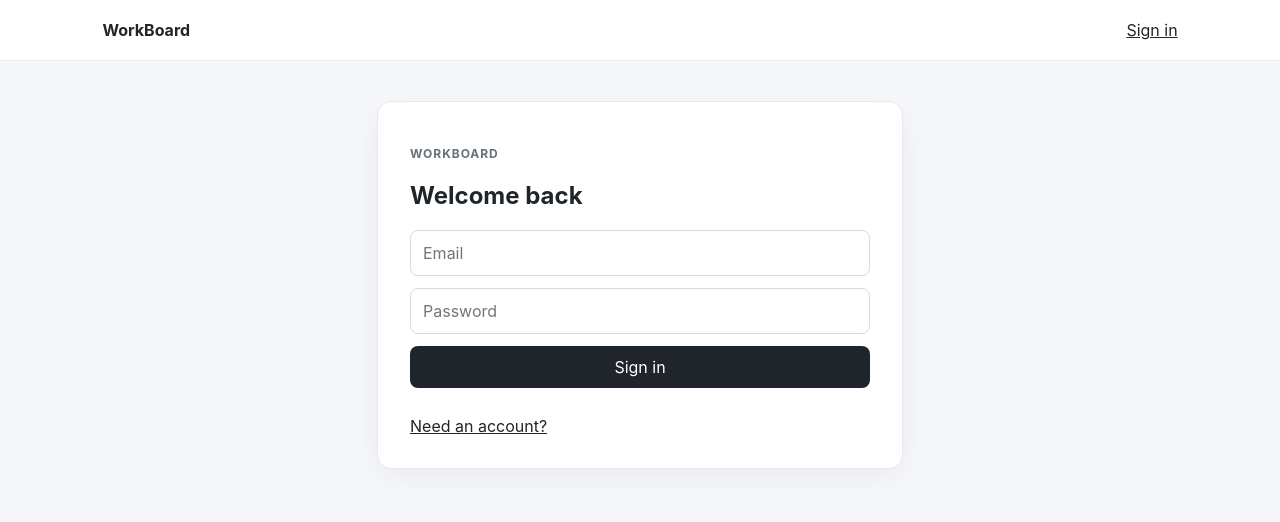
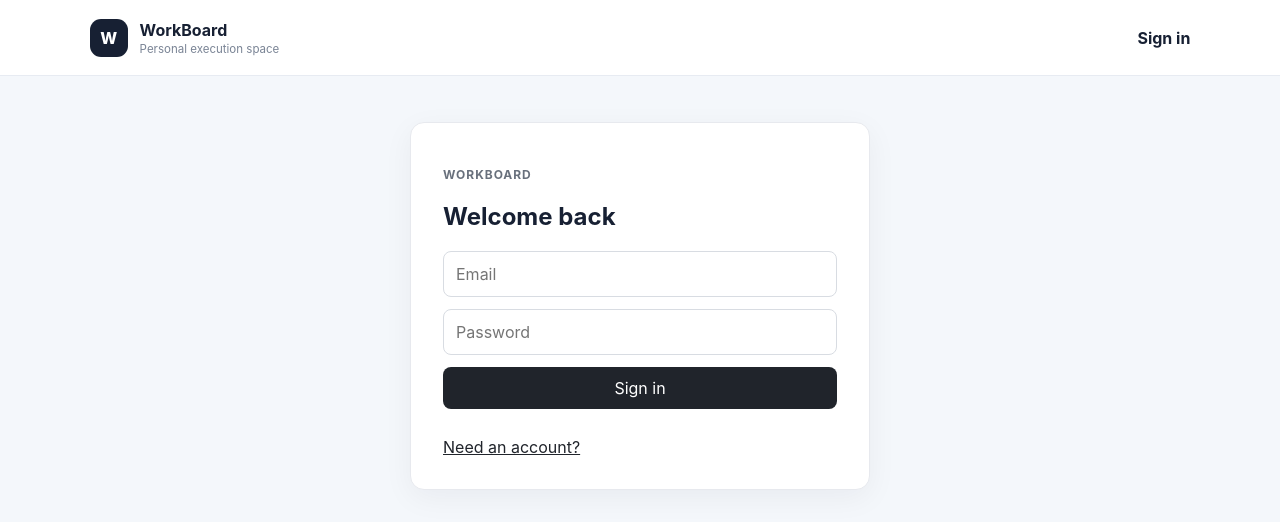
Before and after one commit to imenabidimen/workboard-vue, a Vue app: page /login in a window 1280 px wide. Shown: the top 522 px of the page. Built offline with nearby package versions, Linux system fonts and the light colour scheme; no server answers.

Commit message:
Enhance WorkBoard shell and visual identity

```diff
--- a/src/App.vue
+++ b/src/App.vue
@@ -1,8 +1,8 @@
 <template>
-  <nav>
-    <strong>WorkBoard</strong>
+  <nav class="nav">
+    <div class="brand"><span class="brand-mark">W</span><div><strong>WorkBoard</strong><small>Personal execution space</small></div></div>
     <div class="nav-links">
-      <RouterLink v-if="isAuthenticated" to="/">My tasks</RouterLink>
+      <RouterLink v-if="isAuthenticated" to="/">Workspace</RouterLink>
       <RouterLink v-else to="/login">Sign in</RouterLink>
       <button v-if="isAuthenticated" class="link-button" @click="logout">Log out</button>
     </div>
@@ -24,8 +24,6 @@ function logout() {
 </script>
 
 <style>
-body{font-family:Inter,system-ui;margin:0;background:#f6f7fb;color:#20242b}
-nav{display:flex;justify-content:space-between;align-items:center;padding:20px 8%;background:white;border-bottom:1px solid #eceef2}
-.nav-links{display:flex;gap:18px;align-items:center}.link-button{border:0;background:none;color:#20242b;cursor:pointer;font:inherit;padding:0}
-main{max-width:900px;margin:40px auto;padding:0 20px}a{color:inherit}
+:root{font-family:Inter,ui-sans-serif,system-ui,-apple-system,sans-serif;color:#172033;background:#f4f7fb}
+*{box-sizing:border-box}body{margin:0}.nav{height:76px;display:flex;justify-content:space-between;align-items:center;padding:0 7%;background:#fff;border-bottom:1px solid #e7ebf2}.brand{display:flex;align-items:center;gap:12px}.brand-mark{display:grid;place-items:center;width:38px;height:38px;border-radius:11px;background:#172033;color:#fff;font-weight:800}.brand strong{display:block;font-size:1rem}.brand small{display:block;color:#7a8495;font-size:.72rem;margin-top:2px}.nav-links{display:flex;gap:22px;align-items:center}.nav a{text-decoration:none;color:#667085;font-weight:650}.nav a.router-link-active{color:#172033}.link-button{border:0;background:none;color:#667085;cursor:pointer;font:inherit}.nav+main{max-width:1080px;margin:0 auto;padding:46px 24px}@media(max-width:650px){.nav{padding:0 18px}.brand small{display:none}.nav+main{padding:28px 16px}}
 </style>
```
